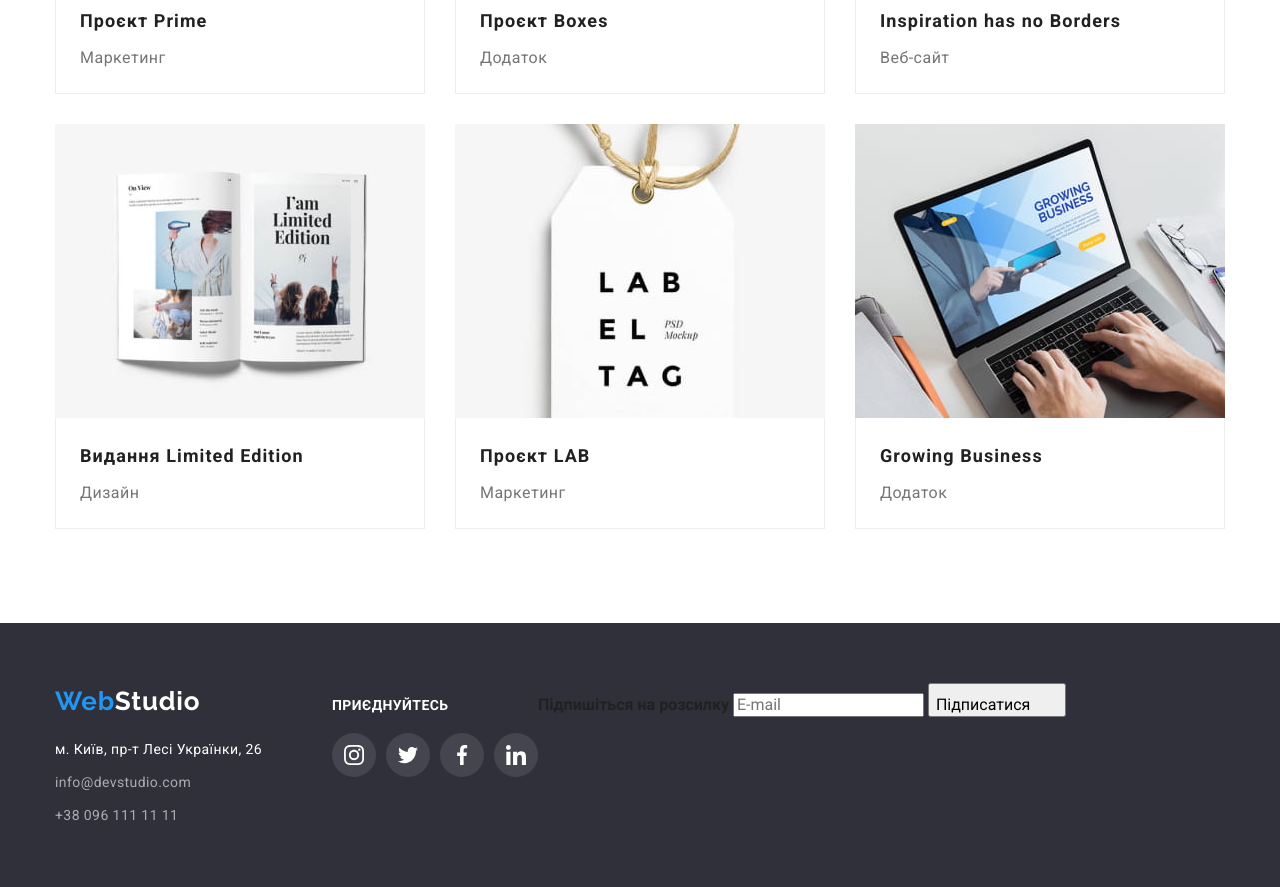
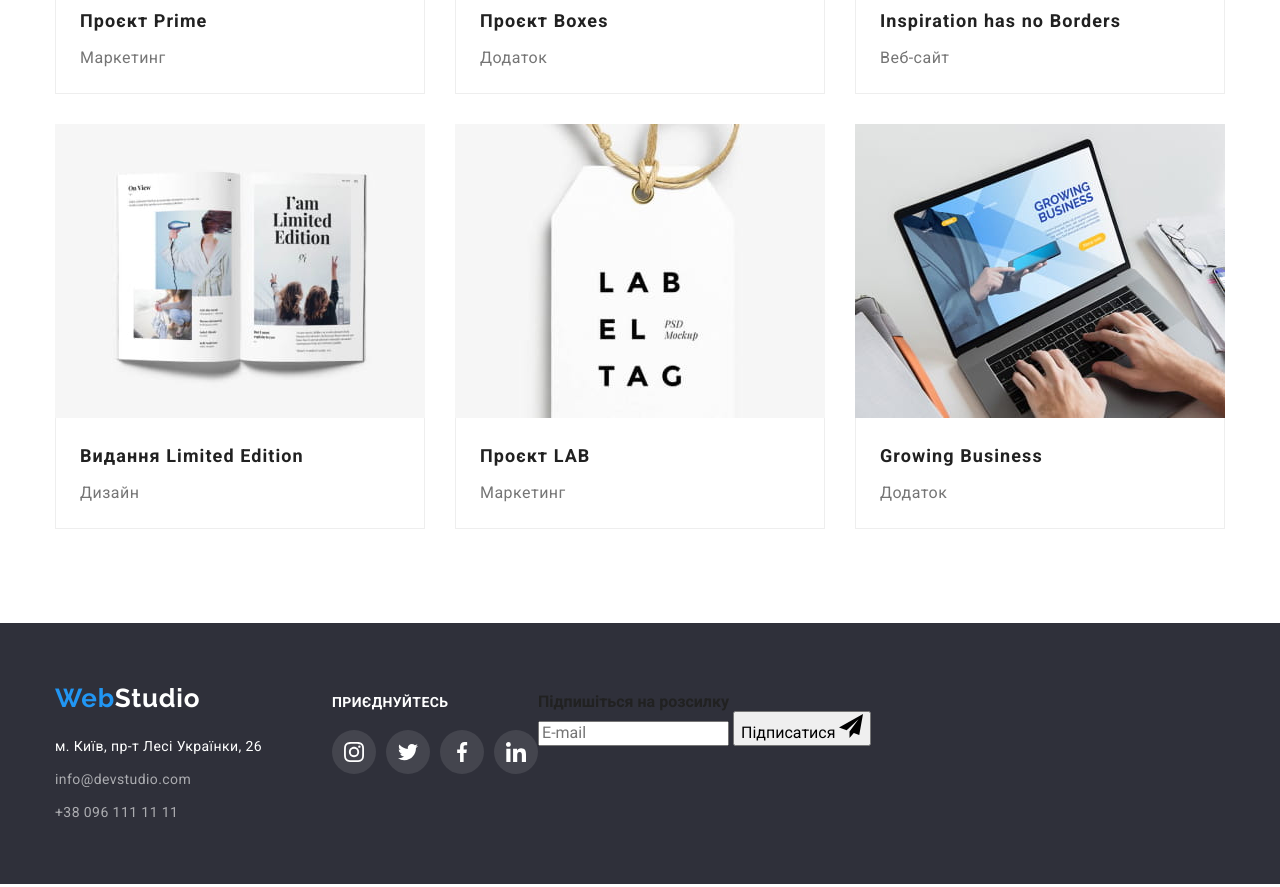
Before and after one commit to hakuna00723/goit-markup-hw-06, a plain HTML site: page portfolio.html in a window 1280 px wide. Shown: the part 1008-1895 px from the top of the page. Drawn offline with nearby package versions, Linux system fonts and the light colour scheme.

Commit message:
fixed markup in forms

```diff
--- a/portfolio.html
+++ b/portfolio.html
@@ -386,17 +386,25 @@
           </ul>
         </div>
 
-        <div class="footer-form">
-          <strong class="footer-form-title">Підпишіться на розсилку</strong>
-          <labe>
-            <input type="email" name="" placeholder="E-mail" />
-            <button type="submit">
-              Підписатися
-              <svg width="24" height="24">
-                <use href=""></use>
-              </svg>
-            </button>
-          </labe>
+        <div class="subscribe-box">
+          <form class="subscribe-form" name="subscribe-form">
+            <strong class="subscribe-form-title">Підпишіться на розсилку</strong>
+            <div class="subscribe-form-box">
+              <label class="subscribe-form-field">
+                <input
+                  class="subscribe-form-input"
+                  type="email"
+                  name="user-mail"
+                  placeholder="E-mail"
+              /></label>
+              <button class="subscribe-btn" type="submit">
+                Підписатися
+                <svg class="subscribe-icon" width="24" height="24">
+                  <use href="./images/icons.svg#subscribe"></use>
+                </svg>
+              </button>
+            </div>
+          </form>
         </div>
       </div>
     </footer>
```
Also changed, not shown: index.html (+31 -19 lines).
